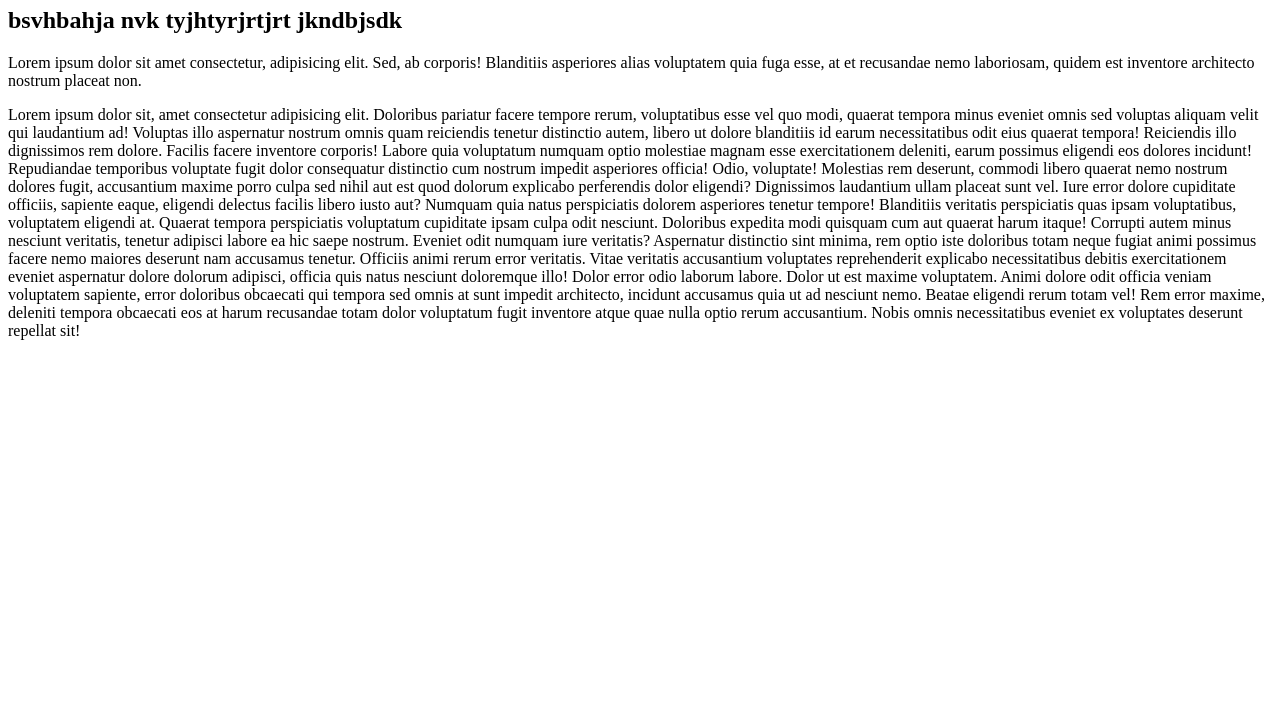
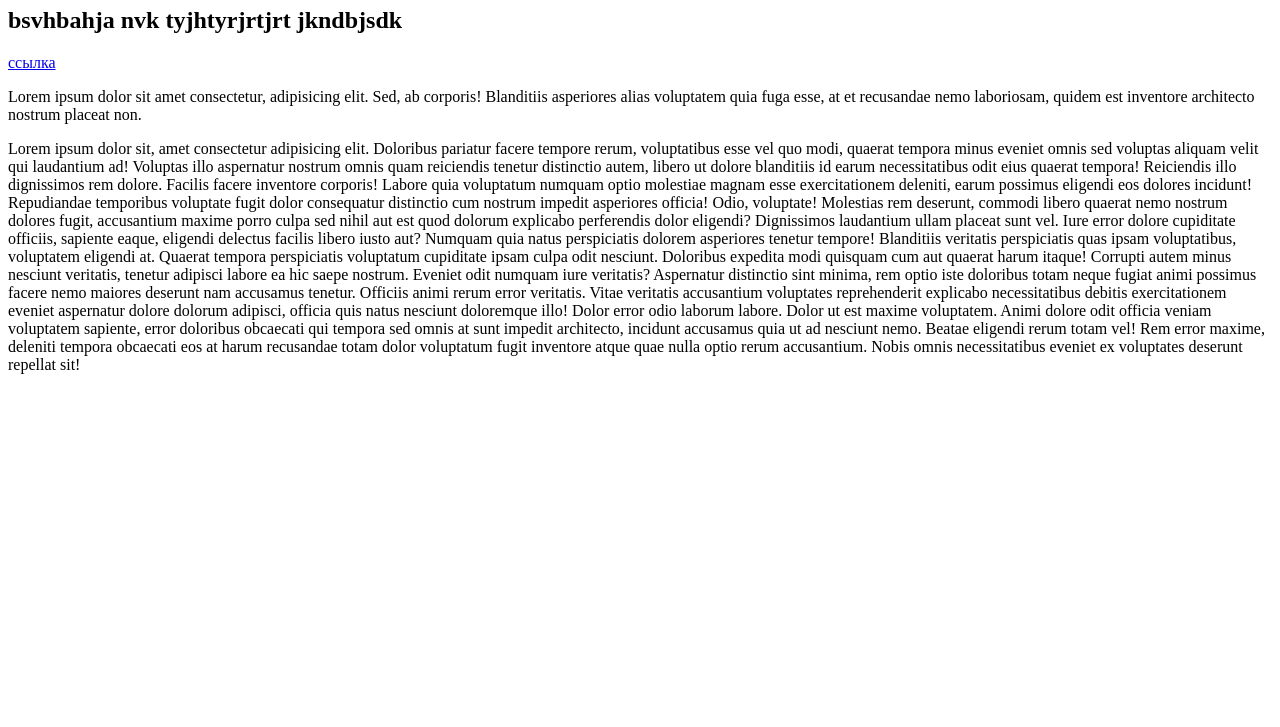
Before and after one commit to Agnehska/test1, a plain HTML site: page index.html in a window 1280 px wide. Shown: the part 73-800 px from the top of the page. Drawn offline with Linux system fonts and the light colour scheme.

Commit message:
птпр

```diff
--- a/index.html
+++ b/index.html
@@ -9,7 +9,7 @@
 <body>
     <h1>Это заголовок</h1>
     <h2>bsvhbahja nvk tyjhtyrjrtjrt jkndbjsdk</h2>
-    <a href="test.html"></a>
+    <a href="test.html">ссылка</a>
     <p>Lorem ipsum dolor sit amet consectetur, adipisicing elit.
         Sed, ab corporis! Blanditiis asperiores alias voluptatem quia
         fuga esse, at et recusandae nemo laboriosam, quidem est inventore architecto nostrum placeat non.</p>
```
